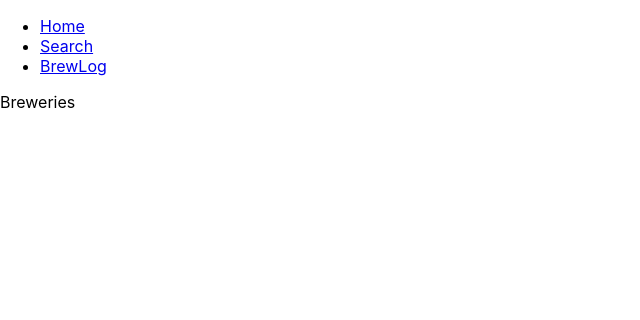
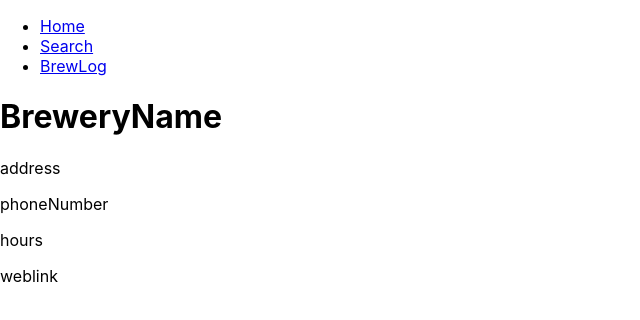
Before and after one commit to baut-jc/hop-head, a React (Create React App) app: page /home in a window 1280 px wide. Shown: the top 320 px of the page, without its empty margins (0-640 px from the left). Built offline with nearby package versions, Linux system fonts and the light colour scheme.

Commit message:
Add brewery details component to route from breweries

```diff
--- /dev/null
+++ b/src/components/BreweryDetails/BreweryDetails.js
@@ -0,0 +1,13 @@
+import React from 'react'
+
+export const BreweryDetails = () => {
+  return (
+    <>
+      <h1>BreweryName</h1>
+      <p>address</p>
+      <p>phoneNumber</p>
+      <p>hours</p>
+      <a>weblink</a>
+    </>
+  )
+}
--- a/src/displays/Breweries.js
+++ b/src/displays/Breweries.js
@@ -1,7 +1,11 @@
 import React from 'react'
+import { BreweryDetails } from '../components/BreweryDetails/BreweryDetails'
 
 export const Breweries = () => {
   return (
-    <div>Breweries</div>
+    <div>
+      <title>Breweries</title>
+      <BreweryDetails />
+      </div>
   )
 }
```
Also changed, not shown: src/components/BreweryDetails/BreweryDetails.css (added).
